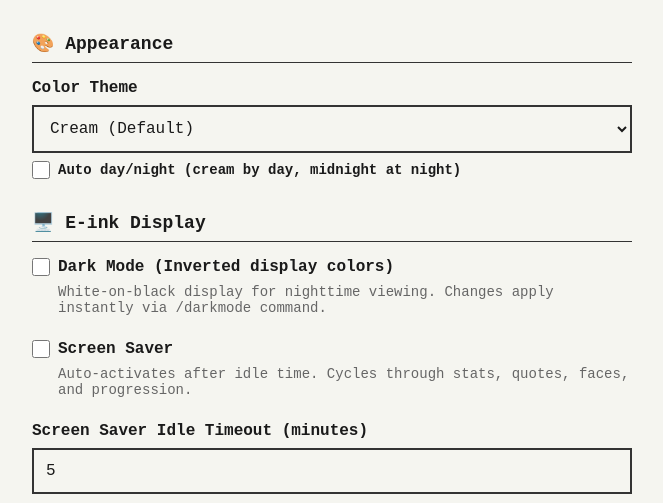
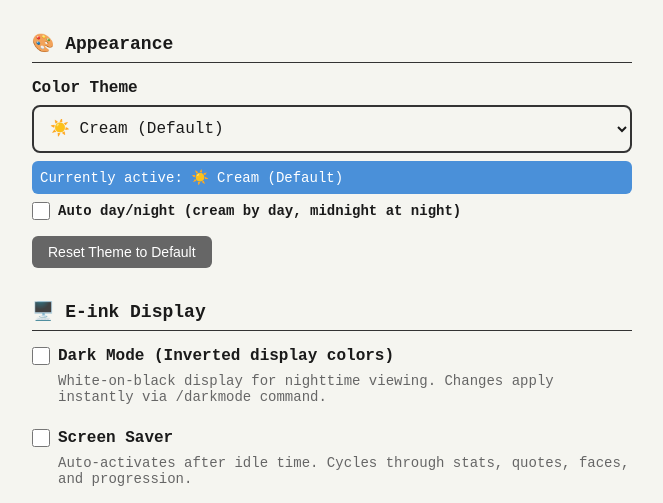
Before and after one commit to dkyazzentwatwa/inkling-bot, a Python web app: template modes/web/templates/settings.html in a window 1280 px wide. Shown: the part 88-591 px from the top of the page, without its empty margins (308-971 px from the left). Run offline with Jinja, Linux system fonts and the light colour scheme; the template is opened without the code that fills it, so the values that code supplies are empty; some libraries are stand-ins or nearby versions.

Commit message:
theme fix for webui
theme fix for webui

```diff
--- a/modes/web/templates/login.html
+++ b/modes/web/templates/login.html
@@ -203,6 +203,7 @@
         const themeAuto = localStorage.getItem('inklingThemeAuto') === 'true';
         const theme = themeAuto ? getAutoTheme() : (localStorage.getItem('inklingTheme') || 'cream');
         document.documentElement.setAttribute('data-theme', theme);
+        console.log('Theme initialized:', theme, 'Auto:', themeAuto);
     </script>
 </body>
 </html>
--- a/modes/web/templates/main.html
+++ b/modes/web/templates/main.html
@@ -763,10 +763,13 @@
         const themeAuto = localStorage.getItem('inklingThemeAuto') === 'true';
         const savedTheme = themeAuto ? getAutoTheme() : (localStorage.getItem('inklingTheme') || 'cream');
         document.documentElement.setAttribute('data-theme', savedTheme);
+        console.log('Theme initialized:', savedTheme, 'Auto:', themeAuto);
         // Re-check auto theme every 5 minutes
         if (themeAuto) {
             setInterval(() => {
-                document.documentElement.setAttribute('data-theme', getAutoTheme());
+                const newTheme = getAutoTheme();
+                document.documentElement.setAttribute('data-theme', newTheme);
+                console.log('Auto theme updated:', newTheme);
             }, 300000);
         }
 
--- a/modes/web/templates/settings.html
+++ b/modes/web/templates/settings.html
@@ -401,30 +401,34 @@
 
         <div class="input-group">
             <label for="theme">Color Theme</label>
-            <select id="theme" style="width: 100%; padding: 0.75rem; font-family: inherit; font-size: 1rem; border: 2px solid var(--border); background: var(--bg); color: var(--text);">
-                <option value="cream">Cream (Default)</option>
-                <option value="pink">Soft Pink</option>
-                <option value="mint">Mint Green</option>
-                <option value="lavender">Lavender</option>
-                <option value="peach">Peach</option>
-                <option value="sky">Sky Blue</option>
-                <option value="butter">Butter Yellow</option>
-                <option value="rose">Rose</option>
-                <option value="sage">Sage</option>
-                <option value="periwinkle">Periwinkle</option>
-                <option value="dark">Dark Mode</option>
-                <option value="midnight">Midnight Blue</option>
-                <option value="charcoal">Charcoal</option>
-                <option value="ocean">Ocean</option>
-                <option value="sunset">Sunset</option>
-                <option value="forest">Forest</option>
-                <option value="noir">Noir</option>
-                <option value="retro">Retro (CRT Green)</option>
+            <select id="theme" style="width: 100%; padding: 0.75rem; font-family: inherit; font-size: 1rem; border: 2px solid var(--border); background: var(--bg); color: var(--text); border-radius: 8px;">
+                <option value="cream">☀️ Cream (Default)</option>
+                <option value="pink">🌸 Soft Pink</option>
+                <option value="mint">🌿 Mint Green</option>
+                <option value="lavender">💜 Lavender</option>
+                <option value="peach">🍑 Peach</option>
+                <option value="sky">☁️ Sky Blue</option>
+                <option value="butter">🧈 Butter Yellow</option>
+                <option value="rose">🌹 Rose</option>
+                <option value="sage">🍃 Sage</option>
+                <option value="periwinkle">🔵 Periwinkle</option>
+                <option value="dark">🌙 Dark Mode</option>
+                <option value="midnight">🌌 Midnight Blue</option>
+                <option value="charcoal">⚫ Charcoal</option>
+                <option value="ocean">🌊 Ocean</option>
+                <option value="sunset">🌅 Sunset</option>
+                <option value="forest">🌲 Forest</option>
+                <option value="noir">⬛ Noir</option>
+                <option value="retro">💚 Retro (CRT Green)</option>
             </select>
+            <div id="theme-status" style="margin-top: 8px; padding: 8px; border-radius: 6px; background: var(--accent); color: white; font-size: 0.875rem; font-weight: 500;"></div>
             <label style="display: flex; align-items: center; gap: 8px; margin-top: 8px; font-size: 0.875rem; cursor: pointer;">
                 <input type="checkbox" id="theme-auto" style="width: 18px; height: 18px; cursor: pointer;">
                 Auto day/night (cream by day, midnight at night)
             </label>
+            <button id="reset-theme" style="margin-top: 8px; padding: 8px 16px; background: var(--muted); color: white; border: none; border-radius: 6px; cursor: pointer; font-size: 0.875rem;">
+                Reset Theme to Default
+            </button>
         </div>
 
         <h2>🖥️ E-ink Display</h2>
@@ -593,11 +597,25 @@
         const themeAutoEnabled = localStorage.getItem('inklingThemeAuto') === 'true';
         const savedTheme = themeAutoEnabled ? getAutoTheme() : (localStorage.getItem('inklingTheme') || 'cream');
         document.documentElement.setAttribute('data-theme', savedTheme);
-        document.getElementById('theme').value = localStorage.getItem('inklingTheme') || 'cream';
+        // FIX: Set dropdown to match the actually applied theme
+        document.getElementById('theme').value = savedTheme;
         document.getElementById('theme-auto').checked = themeAutoEnabled;
         if (themeAutoEnabled) {
             document.getElementById('theme').disabled = true;
         }
+        // Debug: log the applied theme
+        console.log('Theme applied:', savedTheme, 'Auto:', themeAutoEnabled);
+
+        // Update theme status indicator
+        function updateThemeStatus() {
+            const statusDiv = document.getElementById('theme-status');
+            const currentTheme = document.documentElement.getAttribute('data-theme') || 'cream';
+            const isAuto = localStorage.getItem('inklingThemeAuto') === 'true';
+            const themeName = document.querySelector(`#theme option[value="${currentTheme}"]`)?.textContent || currentTheme;
+            statusDiv.textContent = `Currently active: ${themeName}${isAuto ? ' (auto-selected)' : ''}`;
+        }
+        updateThemeStatus();
+
         const statusEl = document.getElementById('status');
         const thoughtEl = document.getElementById('thought');
 
@@ -606,6 +624,7 @@
             const theme = this.value;
             document.documentElement.setAttribute('data-theme', theme);
             localStorage.setItem('inklingTheme', theme);
+            updateThemeStatus();
         });
 
         // Auto-theme toggle
@@ -620,6 +639,21 @@
                 localStorage.setItem('inklingTheme', autoTheme);
                 document.getElementById('theme').value = autoTheme;
             }
+            updateThemeStatus();
+        });
+
+        // Reset theme button
+        document.getElementById('reset-theme').addEventListener('click', function() {
+            // Clear all theme settings
+            localStorage.removeItem('inklingTheme');
+            localStorage.removeItem('inklingThemeAuto');
+            // Set to default
+            document.documentElement.setAttribute('data-theme', 'cream');
+            document.getElementById('theme').value = 'cream';
+            document.getElementById('theme-auto').checked = false;
+            document.getElementById('theme').disabled = false;
+            updateThemeStatus();
+            console.log('Theme reset to default (cream)');
         });
 
         function updateHeader() {
```
Also changed, not shown: modes/web/templates/files.html (+9 -0 lines), modes/web/templates/tasks.html (+9 -0 lines).
